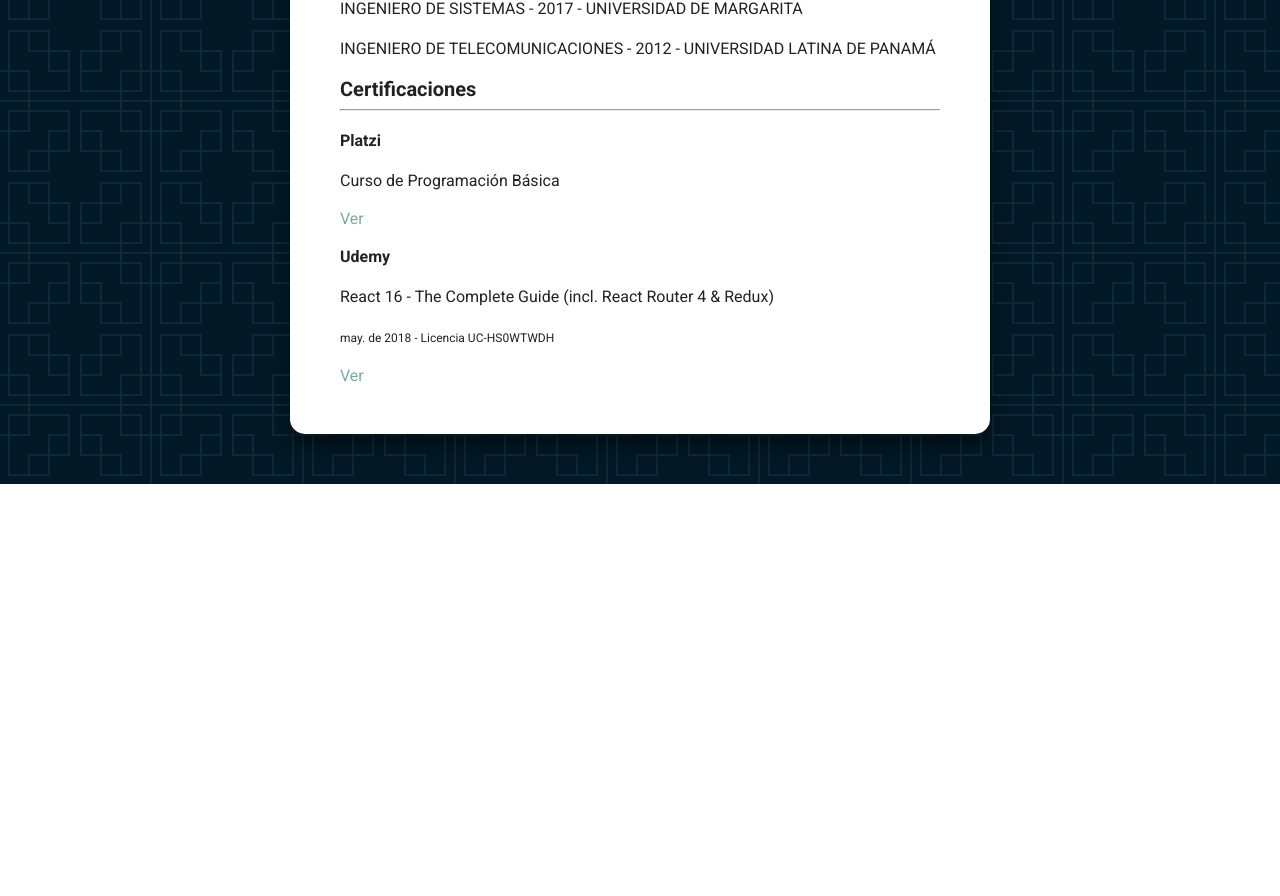
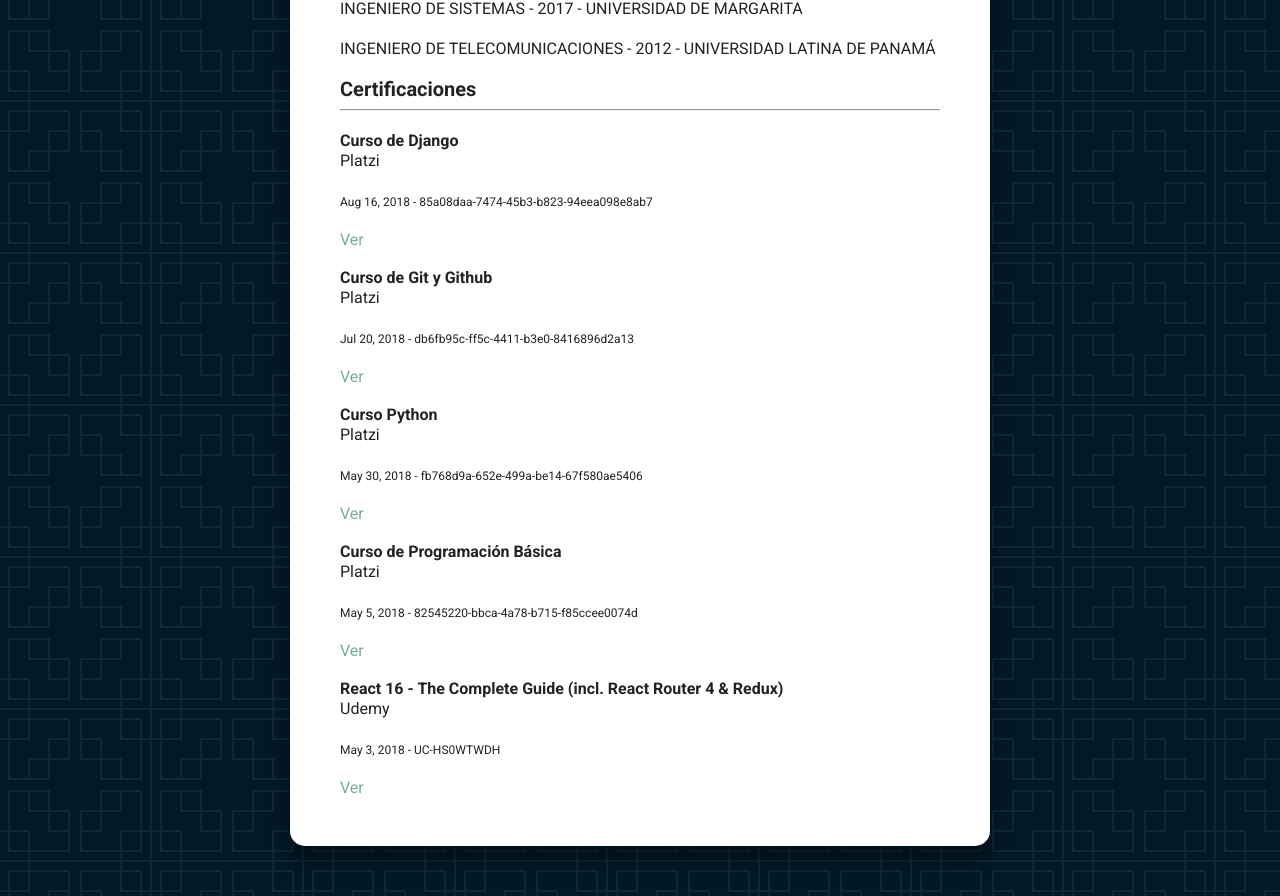
Before and after one commit to ordazgustavo/my-profile, a React (Create React App) app: page /about in a window 1280 px wide. Shown: the part 1114-2010 px from the top of the page. Before the commit the page ends 1598 px from the top, so only its background shows below. Built offline with nearby package versions, Linux system fonts and the light colour scheme.

Commit message:
certifications

```diff
--- a/src/App.js
+++ b/src/App.js
@@ -11,7 +11,8 @@
 } from 'Components'
 import { Home, About, Projects, Contact } from 'Containers'
 
-import { navigation, personal } from 'utilities'
+import { navigation } from 'utilities'
+import { contact } from 'personal'
 
 class App extends Component {
   render() {
@@ -37,7 +38,7 @@
               height: '90px'
             }}
           >
-            <ProfileImage src={personal.profilePicture} />
+            <ProfileImage src={contact.profilePicture} />
           </div>
           <Card>
             <Switch>
--- /dev/null
+++ b/src/Components/Certification.js
@@ -0,0 +1,22 @@
+import React from 'react'
+import moment from 'moment'
+
+export default ({ issuer, title, date, license, link, label }) => {
+  return (
+    <div>
+      <p>
+        <strong>{title}</strong>
+        <br />
+        {issuer}
+      </p>
+      <p>
+        <small>
+          {moment(date).format('ll')} {`- ${license}`}
+        </small>
+      </p>
+      <a href={link} target="_blank" rel="noopener noreferrer">
+        {label}
+      </a>
+    </div>
+  )
+}
--- a/src/Components/index.js
+++ b/src/Components/index.js
@@ -3,7 +3,8 @@
 import Card from './Card'
 import ProfileImage from './ProfileImage'
 import ContactList from './ContactList'
+import Certification from './Certification'
 
 export * from './Navbar'
 
-export { Layout, Content, Card, ProfileImage, ContactList }
+export { Layout, Content, Card, ProfileImage, ContactList, Certification }
--- a/src/Containers/About.js
+++ b/src/Containers/About.js
@@ -1,6 +1,7 @@
 import React, { Fragment } from 'react'
 
-import { personal } from 'utilities'
+import { Certification } from 'Components'
+import { certifications } from 'personal'
 
 export default () => {
   return (
@@ -89,25 +90,9 @@
 
       <h3>Certificaciones</h3>
       <hr />
-      <section>
-        <p>
-          <strong>Platzi</strong>
-        </p>
-        <p>Curso de Programación Básica</p>
-        <a href={personal.platzi}>Ver</a>
-      </section>
-      <section>
-        <p>
-          <strong>Udemy</strong>
-        </p>
-        <p>React 16 - The Complete Guide (incl. React Router 4 & Redux)</p>
-        <p>
-          <small>may. de 2018 - Licencia UC-HS0WTWDH</small>
-        </p>
-        <a href="https://udemy-certificate.s3.amazonaws.com/image/UC-HS0WTWDH.jpg?l=null">
-          Ver
-        </a>
-      </section>
+      {certifications.map(cert => (
+        <Certification key={cert.license} {...cert} />
+      ))}
     </Fragment>
   )
 }
--- a/src/Containers/Contact.js
+++ b/src/Containers/Contact.js
@@ -1,7 +1,7 @@
 import React, { Fragment } from 'react'
 
 import { ContactList } from 'Components'
-import { personal } from 'utilities'
+import { contact } from 'personal'
 
 export default () => {
   return (
@@ -14,14 +14,14 @@
           {
             id: 'phone',
             icon: 'fas fa-phone',
-            link: `https://api.whatsapp.com/send?phone=${personal.phone}`,
-            label: personal.phone
+            link: `https://api.whatsapp.com/send?phone=${contact.phone}`,
+            label: contact.phone
           },
           {
             id: 'email',
             icon: 'fas fa-envelope',
-            link: `email:${personal.gmail}`,
-            label: personal.gmail
+            link: `email:${contact.gmail}`,
+            label: contact.gmail
           }
         ]}
       />
@@ -32,19 +32,19 @@
           {
             id: 'twitter',
             icon: 'fab fa-twitter',
-            link: personal.twitter,
+            link: contact.twitter,
             label: '@ordazsgustavo'
           },
           {
             id: 'instagram',
             icon: 'fab fa-instagram',
-            link: personal.instagram,
+            link: contact.instagram,
             label: '@ordazsgustavo'
           },
           {
             id: 'linkedin',
             icon: 'fab fa-linkedin',
-            link: personal.linkedin,
+            link: contact.linkedin,
             label: 'Linkedin'
           }
         ]}
@@ -56,19 +56,19 @@
           {
             id: 'platzi',
             icon: 'fas fa-heart',
-            link: personal.platzi,
+            link: contact.platzi,
             label: 'Platzi'
           },
           {
             id: 'github',
             icon: 'fab fa-github',
-            link: personal.github,
+            link: contact.github,
             label: '@ordazgustavo'
           },
           {
             id: 'hackerrank',
             icon: 'fab fa-hackerrank',
-            link: personal.hackerrank,
+            link: contact.hackerrank,
             label: 'Hackerrank'
           }
         ]}
--- a/src/Containers/Home.js
+++ b/src/Containers/Home.js
@@ -1,6 +1,6 @@
 import React, { Fragment } from 'react'
 
-import { personal } from 'utilities'
+import { contact } from 'personal'
 
 export default () => {
   return (
@@ -14,11 +14,11 @@
         experiencia con React js.
       </p>
 
-      <a href={personal.cvPdf} target="_blank" rel="noopener no referrer">
+      <a href={contact.cvPdf} target="_blank" rel="noopener no referrer">
         CV
       </a>
 
-      <a href={personal.github} target="_blank" rel="noopener no referrer">
+      <a href={contact.github} target="_blank" rel="noopener no referrer">
         GitHub
       </a>
     </Fragment>
--- /dev/null
+++ b/src/personal/certifications.js
@@ -0,0 +1,46 @@
+export default [
+  {
+    issuer: 'Platzi',
+    title: 'Curso de Django',
+    date: '2018-08-16',
+    license: '85a08daa-7474-45b3-b823-94eea098e8ab7',
+    link:
+      'https://platzi.com/@ordazgustavo/curso/1318-django/diploma/detalle/',
+    label: 'Ver'
+  },
+  {
+    issuer: 'Platzi',
+    title: 'Curso de Git y Github',
+    date: '2018-07-20',
+    license: 'db6fb95c-ff5c-4411-b3e0-8416896d2a13',
+    link:
+      'https://platzi.com/@ordazgustavo/curso/1170-git-github/diploma/detalle/',
+    label: 'Ver'
+  },
+  {
+    issuer: 'Platzi',
+    title: 'Curso Python',
+    date: '2018-05-30',
+    license: 'fb768d9a-652e-499a-be14-67f580ae5406',
+    link:
+      'https://platzi.com/@ordazgustavo/curso/1104-python/diploma/detalle/',
+    label: 'Ver'
+  },
+  {
+    issuer: 'Platzi',
+    title: 'Curso de Programación Básica',
+    date: '2018-05-05',
+    license: '82545220-bbca-4a78-b715-f85ccee0074d',
+    link:
+      'https://platzi.com/@ordazgustavo/curso/1050-programacion-basica/diploma/detalle/',
+    label: 'Ver'
+  },
+  {
+    issuer: 'Udemy',
+    title: 'React 16 - The Complete Guide (incl. React Router 4 & Redux)',
+    date: '2018-05-03',
+    license: 'UC-HS0WTWDH',
+    link: 'https://www.udemy.com/certificate/UC-HS0WTWDH/',
+    label: 'Ver'
+  }
+]
--- /dev/null
+++ b/src/personal/index.js
@@ -0,0 +1,6 @@
+import contact from './contact'
+import certifications from './certifications'
+
+export * from './contact'
+
+export { contact, certifications }
--- a/src/utilities/index.js
+++ b/src/utilities/index.js
@@ -2,9 +2,7 @@
 import transition from './transition'
 import colors from './colors'
 import navigation from './navigation'
-import personal from './personal'
 
 export * from './colors'
-export * from './personal'
 
-export { elevation, transition, colors, navigation, personal }
+export { elevation, transition, colors, navigation }
```
Also changed, not shown: src/personal/contact.js (renamed from src/utilities/personal.js).
